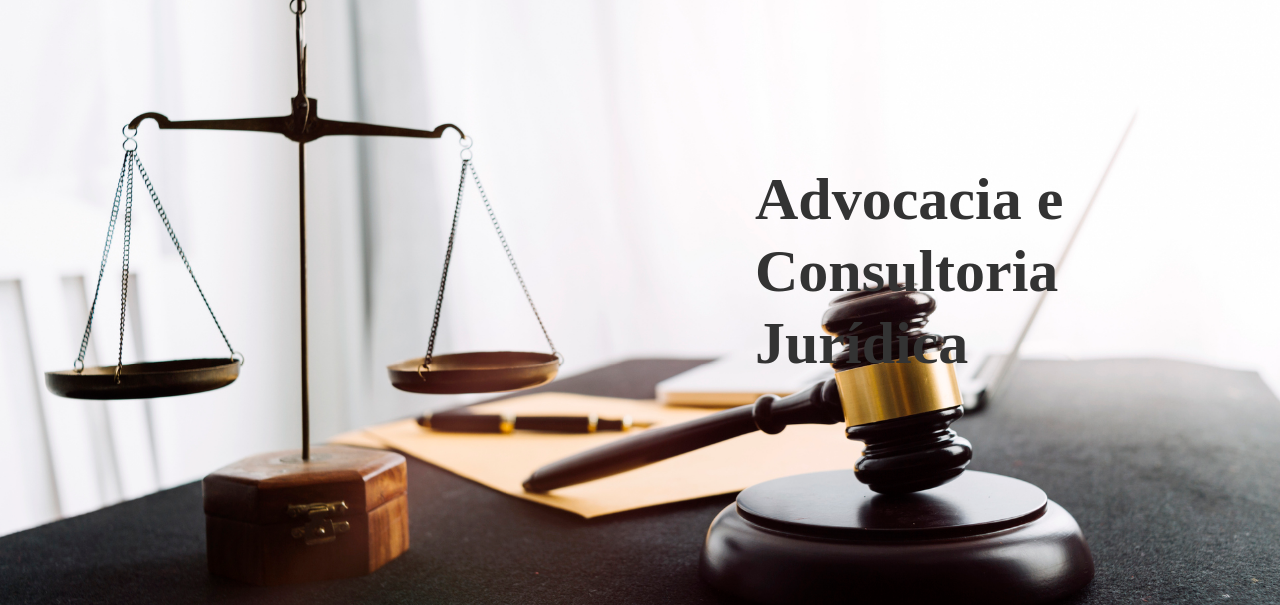
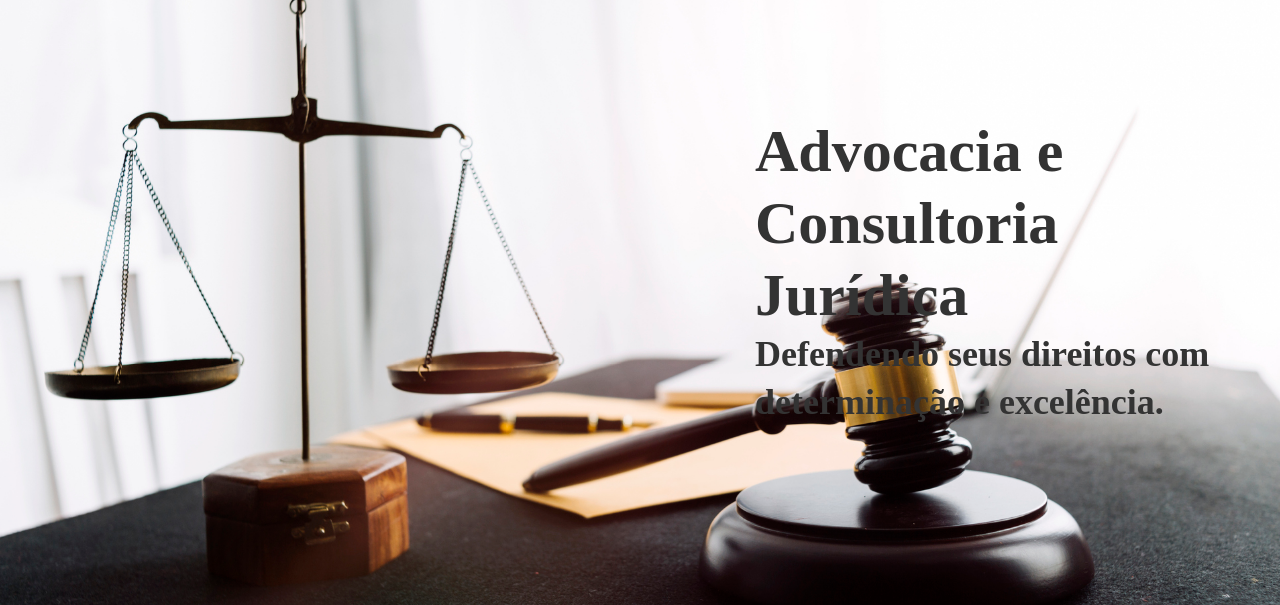
Before and after one commit to marcelamollica/advocacia_1, a plain HTML site: page index.html in a window 1280 px wide. Shown: the part 142-747 px from the top of the page. Drawn offline with nearby package versions, Linux system fonts and the light colour scheme; a web font is replaced by a local one.

Commit message:
Update index.html

```diff
--- a/index.html
+++ b/index.html
@@ -109,7 +109,7 @@
               		 	 <div class="row justify-content-lg-end">
                		   <div class="col-lg-7 col-xl-5">
                   	 <h1 data-caption-animate="fadeInUp" data-caption-delay="100">Advocacia e Consultoria Jurídica <span class="text-italic"></span></h1>
-				<p data-caption-animate="fadeInUp" data-caption-delay="250"> <h3 Defendendo seus direitos com determinação e excelência.</h3></p>
+				<h3> <p data-caption-animate="fadeInUp" data-caption-delay="250">Defendendo seus direitos com determinação e excelência. </h3></p>
 			 </div>
                   </div>
                 </div>
```
